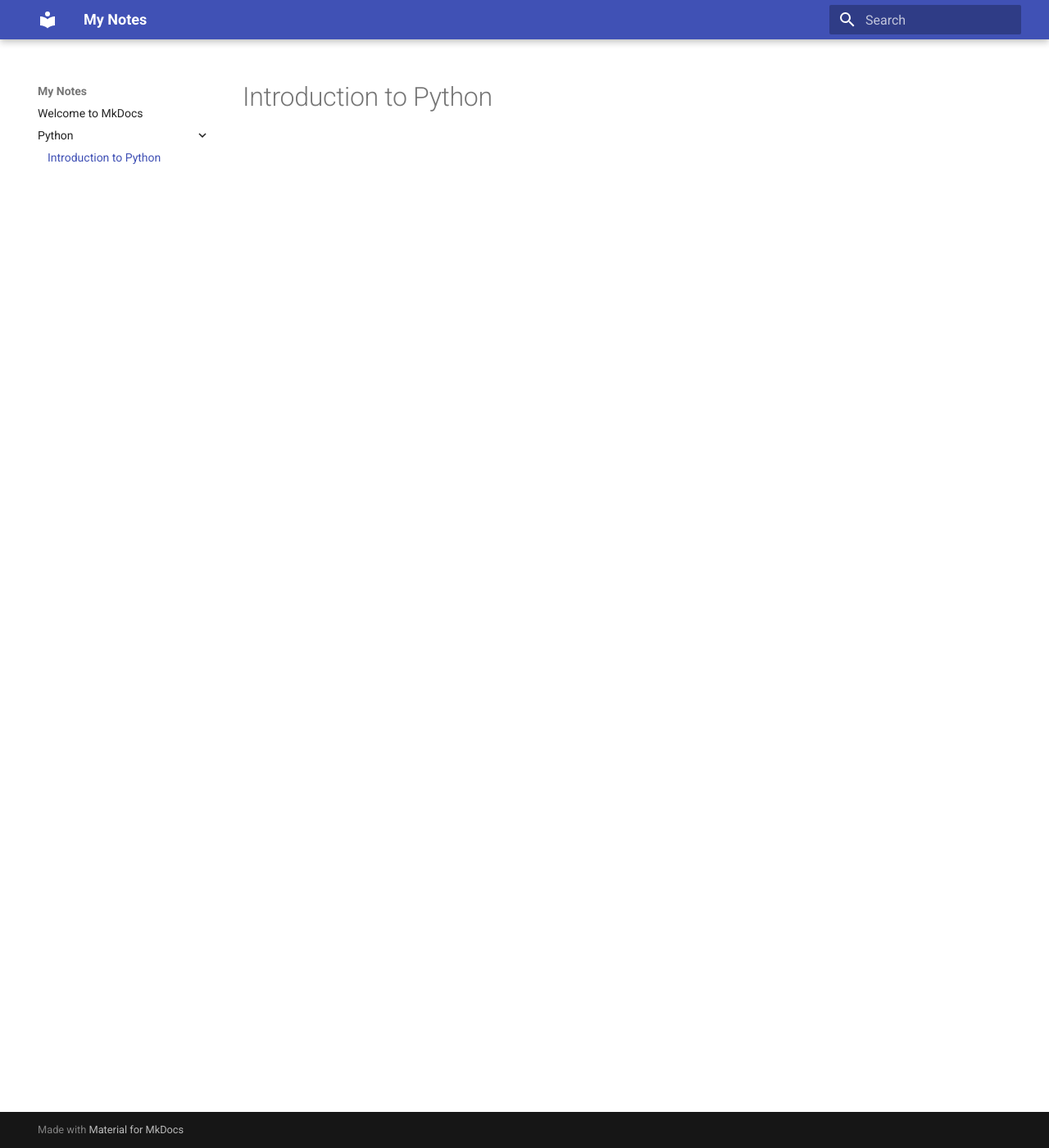
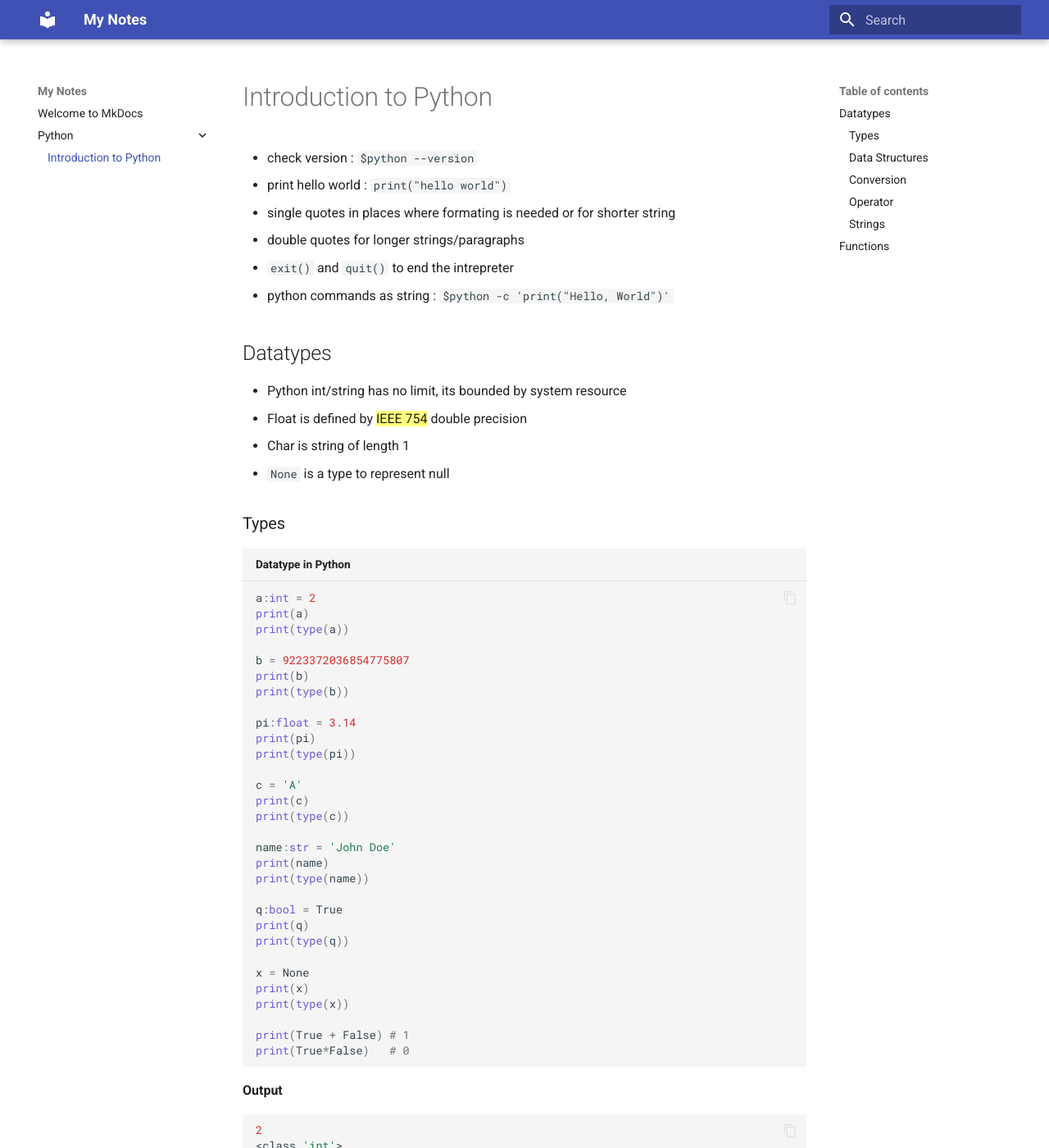
Before and after one commit to dev117uday/notes, an MkDocs documentation site: the page built from docs/Python/main.md, in a window 1280 px wide and 1400 px high. Shown: the whole window at 82% size. Built offline with MkDocs 1.6.1 and Material for MkDocs 9.7.7, drawn with Linux system fonts in a browser that asks for light colours; some of the changed text lies outside the part shown.

Commit message:
python intro 1

````diff
--- a/docs/Python/main.md
+++ b/docs/Python/main.md
@@ -1 +1,133 @@
 # Introduction to Python
+
+- check version : `$python --version`
+- print hello world : `print("hello world")`
+- single quotes in places where formating is needed or for shorter string
+- double quotes for longer strings/paragraphs
+- `exit()` and `quit()` to end the intrepreter
+- python commands as string : `$python -c 'print("Hello, World")'`
+
+## Datatypes
+- Python int/string has no limit, its bounded by system resource
+- Float is defined by {==IEEE 754==} double precision
+- Char is string of length 1
+- `None` is a type to represent null
+
+### Types
+
+``` python title="Datatype in Python"
+a:int = 2
+print(a)
+print(type(a))
+
+b = 9223372036854775807
+print(b)
+print(type(b))
+
+pi:float = 3.14
+print(pi)
+print(type(pi))
+
+c = 'A'
+print(c)
+print(type(c))
+
+name:str = 'John Doe'
+print(name)
+print(type(name))
+
+q:bool = True
+print(q)
+print(type(q))
+
+x = None
+print(x)
+print(type(x))
+
+print(True + False) # 1
+print(True*False)   # 0
+```
+
+**Output**
+
+```shell
+2
+<class 'int'>
+9223372036854775807
+<class 'int'>
+3.14
+<class 'float'>
+A
+<class 'str'>
+John Doe
+<class 'str'>
+True
+<class 'bool'>
+None
+<class 'NoneType'>
+```
+
+### Data Structures
+
+```python
+a = (1,2,3)   # tuple a[0]
+b = [1,2,3]   # list
+c = {1,2,3}   # set
+```
+
+### Conversion
+
+```python
+a = 'hello'
+list(a)     # ['h', 'e', 'l', 'l', 'o']
+set(a)      # {'o', 'e', 'l', 'h'}
+tuple(a)    # ('h', 'e', 'l', 'l', 'o')
+```
+
+### Operator
+
+```python
+x = 0
+y = 1
+print(x or y) # if x is False then y otherwise x  == 1
+print(x and y) # if x is False then x otherwise y == 0
+print(not x) # if x is True then False, otherwise True == True
+```
+
+**Various Declaration**
+
+```python
+a, b, c = 1, 2, 3
+a, b, _ = 1, 2, 3
+
+x = y = [7, 8, 9]
+x[0] == y[0] #true
+x[0] = 1
+print(y[0]) # 1
+
+# nested list
+x = [1, 2, [3, 4, 5], 6, 7]
+```
+
+### Strings
+```python
+normal = 'foo\nbar' # foo \n bar
+escaped = 'foo\\nbar' # foo\nbar
+raw = r'foo\nbar' # foo\nbar
+```
+
+## Functions
+
+- write on {==IS python pass by value or pass by reference==}
+
+**Declaration**
+
+```python
+def myfunc():
+    a = 2
+    return a
+
+print(myfunc)
+```
+
+- `pass` to continue with execution
--- a/mkdocs.yml
+++ b/mkdocs.yml
@@ -2,3 +2,19 @@ site_name: My Notes
 
 theme:
   name: material
+  features:
+    - content.code.copy
+
+markdown_extensions:
+  - pymdownx.highlight:
+      anchor_linenums: true
+      line_spans: __span
+      pygments_lang_class: true
+  - pymdownx.inlinehilite
+  - pymdownx.snippets
+  - pymdownx.superfences
+  - pymdownx.critic
+  - pymdownx.caret
+  - pymdownx.keys
+  - pymdownx.mark
+  - pymdownx.tilde
````
Also changed, not shown: 1 other file.
